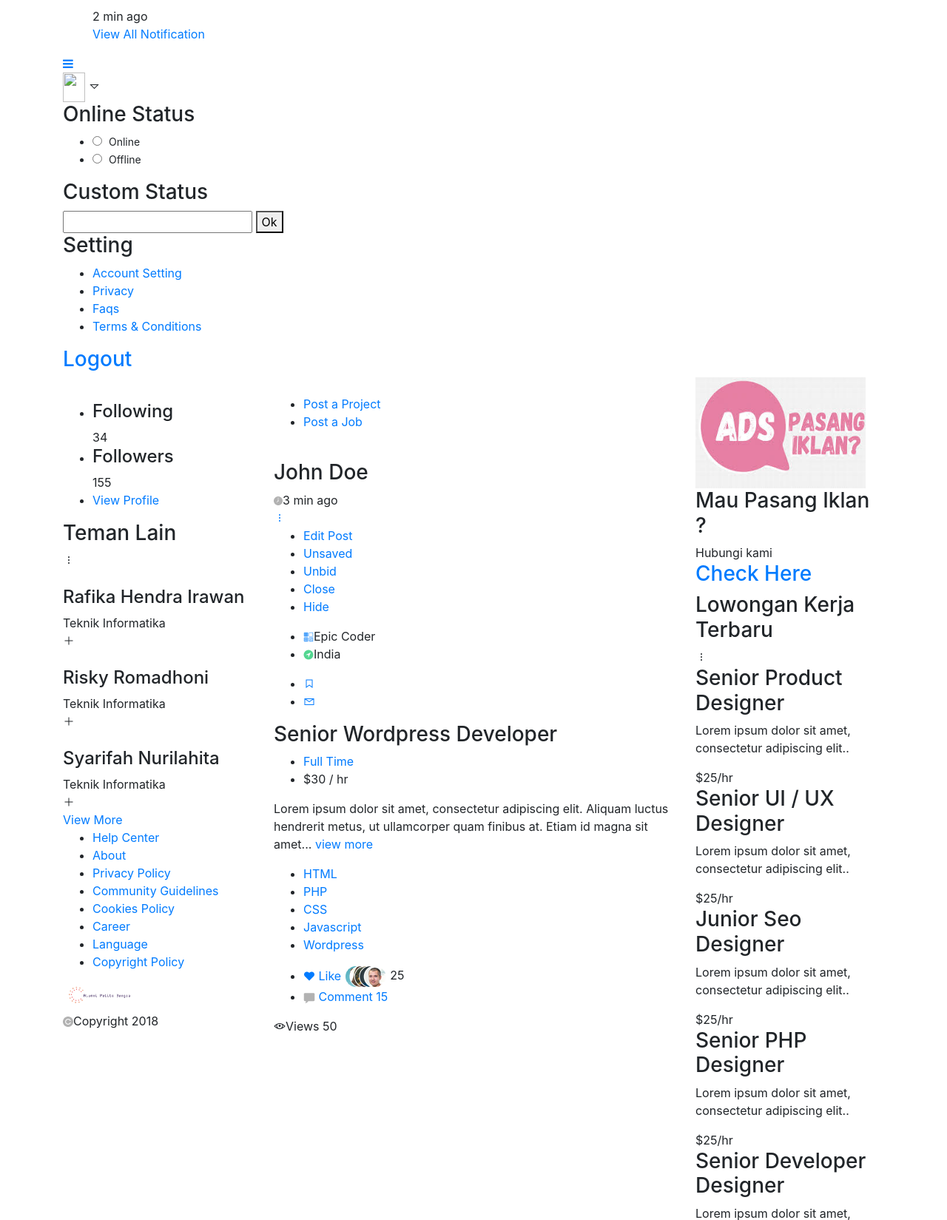
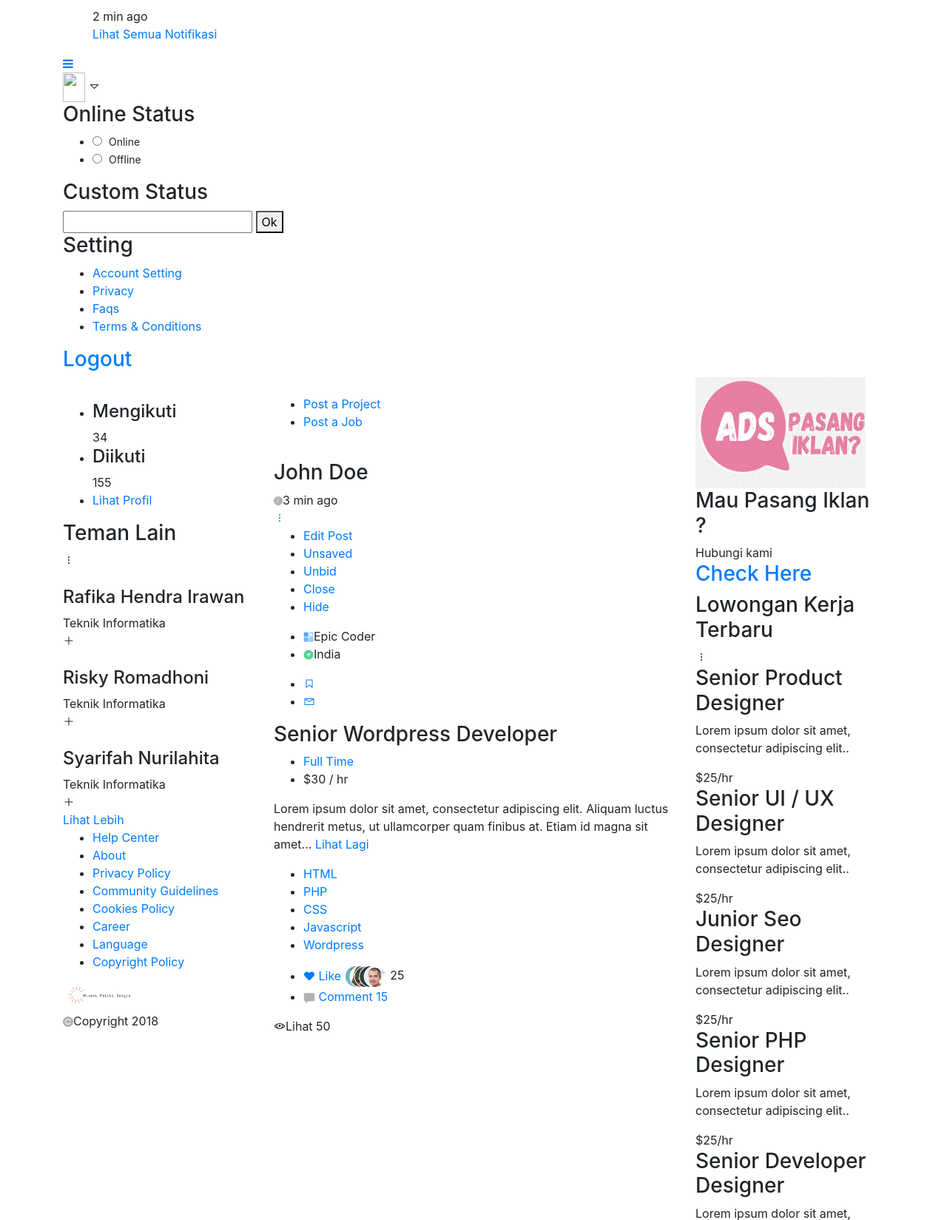
Before and after one commit to hendryanhendri/alumnipelitabangsa, a PHP site: the page made by application/views/beranda/view_beranda.php in a window 1280 px wide. Shown: the part 3047-4696 px from the top of the page at 74% size. Run offline with PHP 8.4, Linux system fonts and the light colour scheme; the template is opened without the code that fills it, so the values that code supplies are empty; some libraries are stand-ins or nearby versions.

Commit message:
update view

```diff
--- a/application/views/beranda/view_beranda.php
+++ b/application/views/beranda/view_beranda.php
@@ -106,7 +106,7 @@
 							  				</div><!--notification-info -->
 						  				</div>
 						  				<div class="view-all-nots">
-						  					<a href="messages.html" title="">View All Messsages</a>
+						  					<a href="messages.html" title="">Lihat Semua Pesan</a>
 						  				</div>
 									</div><!--nott-list end-->
 								</div><!--notification-box end-->
@@ -159,7 +159,7 @@
 							  				</div><!--notification-info -->
 						  				</div>
 						  				<div class="view-all-nots">
-						  					<a href="#" title="">View All Notification</a>
+						  					<a href="#" title="">Lihat Semua Notifikasi</a>
 						  				</div>
 									</div><!--nott-list end-->
 								</div><!--notification-box end-->
@@ -239,15 +239,15 @@
 										</div><!--user-profile end-->
 										<ul class="user-fw-status">
 											<li>
-												<h4>Following</h4>
+												<h4>Mengikuti</h4>
 												<span>34</span>
 											</li>
 											<li>
-												<h4>Followers</h4>
+												<h4>Diikuti</h4>
 												<span>155</span>
 											</li>
 											<li>
-												<a href="#" title="">View Profile</a>
+												<a href="#" title="">Lihat Profil</a>
 											</li>
 										</ul>
 									</div><!--user-data end-->
@@ -285,7 +285,7 @@
 
 
 											<div class="view-more">
-												<a href="#" title="">View More</a>
+												<a href="#" title="">Lihat Lebih</a>
 											</div>
 										</div><!--suggestions-list end-->
 									</div><!--suggestions end-->
@@ -357,7 +357,7 @@
 													<li><a href="#" title="">Full Time</a></li>
 													<li><span>$30 / hr</span></li>
 												</ul>
-												<p>Lorem ipsum dolor sit amet, consectetur adipiscing elit. Aliquam luctus hendrerit metus, ut ullamcorper quam finibus at. Etiam id magna sit amet... <a href="#" title="">view more</a></p>
+												<p>Lorem ipsum dolor sit amet, consectetur adipiscing elit. Aliquam luctus hendrerit metus, ut ullamcorper quam finibus at. Etiam id magna sit amet... <a href="#" title="">Lihat Lagi</a></p>
 												<ul class="skill-tags">
 													<li><a href="#" title="">HTML</a></li>
 													<li><a href="#" title="">PHP</a></li>
@@ -375,7 +375,7 @@
 													</li>
 													<li><a href="#" title="" class="com"><img src="<?php echo base_url(); ?>assets/images/com.png" alt=""> Comment 15</a></li>
 												</ul>
-												<a><i class="la la-eye"></i>Views 50</a>
+												<a><i class="la la-eye"></i>Lihat 50</a>
 											</div>
 										</div><!--post-bar end-->
 
@@ -479,7 +479,7 @@
 												<span><i class="la la-plus"></i></span>
 											</div>
 											<div class="view-more">
-												<a href="#" title="">View More</a>
+												<a href="#" title="">Lihat Lebih</a>
 											</div>
 										</div><!--suggestions-list end-->
 									</div>
```
